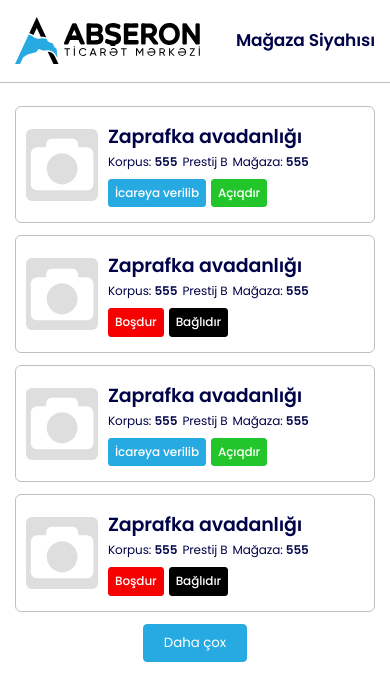
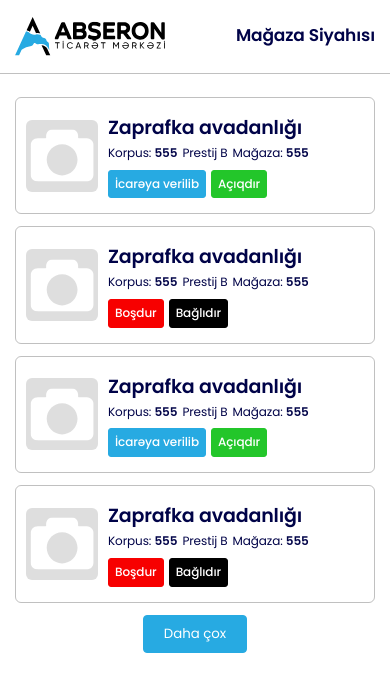
Before and after one commit to GulAkberova/Absheron_Kassir, a plain HTML site: page src/list/list.html in a window 390 px wide. Drawn offline with Linux system fonts and the light colour scheme.

Commit message:
img width

```diff
--- a/style.css
+++ b/style.css
@@ -247,6 +247,9 @@
   }
   .list_body_text div {
     gap: 5px;
+  }
+  .list_header img {
+    width: 150px;
   }
 }
 /* ____________________Status____________ */
```
